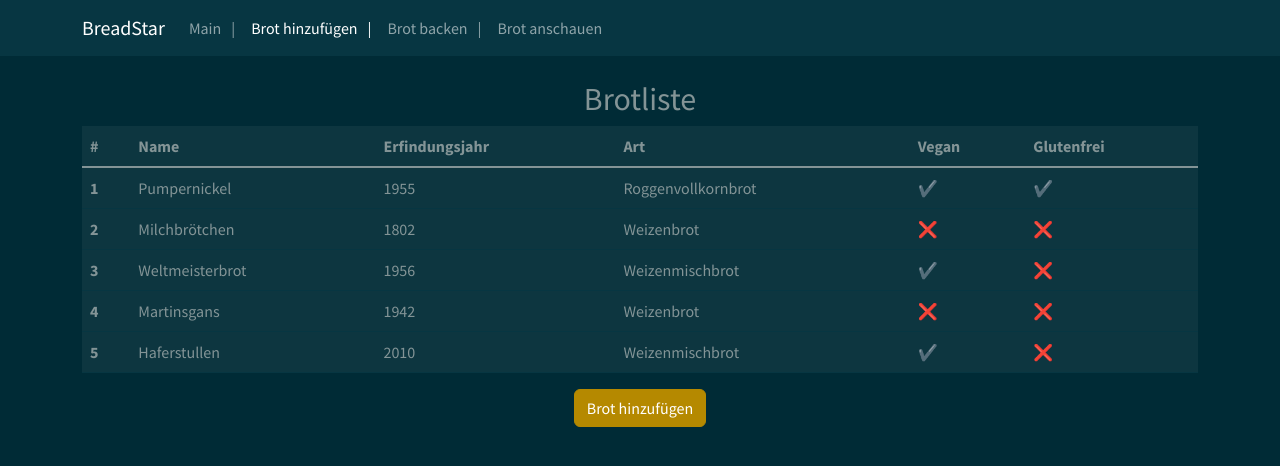
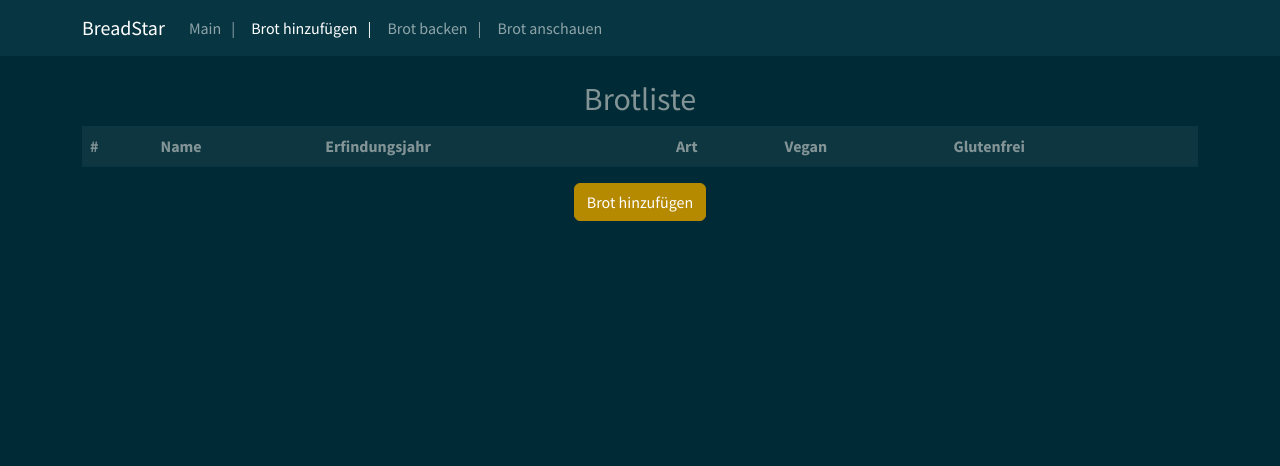
Before and after one commit to abazatte/HS_WA_PR, an Angular app in the folder 2PrakAngu/: page /form in a window 1280 px wide. Shown: the top 466 px of the page. Built offline with nearby package versions, Linux system fonts and the light colour scheme.

Commit message:
feat: Tabelle clean

```diff
--- a/2PrakAngu/angular.json
+++ b/2PrakAngu/angular.json
@@ -100,5 +100,8 @@
         }
       }
     }
+  },
+  "cli": {
+    "analytics": false
   }
 }
--- a/2PrakAngu/package.json
+++ b/2PrakAngu/package.json
@@ -23,7 +23,7 @@
     "zone.js": "~0.12.0"
   },
   "devDependencies": {
-    "@angular-devkit/build-angular": "^15.2.4",
+    "@angular-devkit/build-angular": "^15.2.5",
     "@angular/cli": "~15.2.4",
     "@angular/compiler-cli": "^15.2.0",
     "@types/jasmine": "~4.3.0",
--- a/2PrakAngu/src/app/form/form.component.html
+++ b/2PrakAngu/src/app/form/form.component.html
@@ -114,46 +114,7 @@
         </tr>
       </thead>
       <tbody class="table-group-divider">
-        <tr>
-          <th scope="row">1</th>
-          <td>Pumpernickel</td>
-          <td>1955</td>
-          <td>Roggenvollkornbrot</td>
-          <td>✔️</td>
-          <td>✔️</td>
-        </tr>
-        <tr>
-          <th scope="row">2</th>
-          <td>Milchbrötchen</td>
-          <td>1802</td>
-          <td>Weizenbrot</td>
-          <td>❌</td>
-          <td>❌</td>
-        </tr>
-        <tr>
-          <th scope="row">3</th>
-          <td>Weltmeisterbrot</td>
-          <td>1956</td>
-          <td>Weizenmischbrot</td>
-          <td>✔️</td>
-          <td>❌</td>
-        </tr>
-        <tr>
-          <th scope="row">4</th>
-          <td>Martinsgans</td>
-          <td>1942</td>
-          <td>Weizenbrot</td>
-          <td>❌</td>
-          <td>❌</td>
-        </tr>
-        <tr>
-          <th scope="row">5</th>
-          <td>Haferstullen</td>
-          <td>2010</td>
-          <td>Weizenmischbrot</td>
-          <td>✔️</td>
-          <td>❌</td>
-        </tr>
+
       </tbody>
     </table>
   </div>
```
Also changed, not shown: 1 other file (tests, documents, lock files or other folders).
